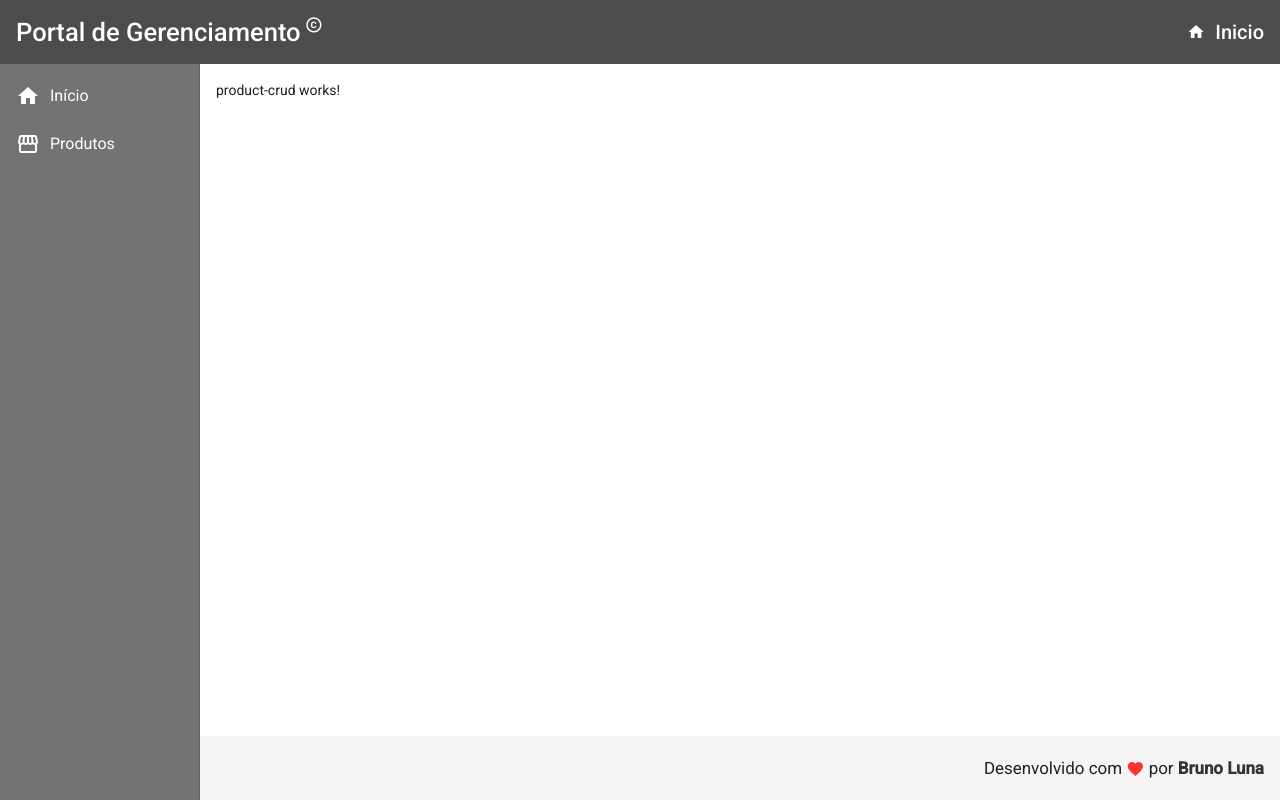
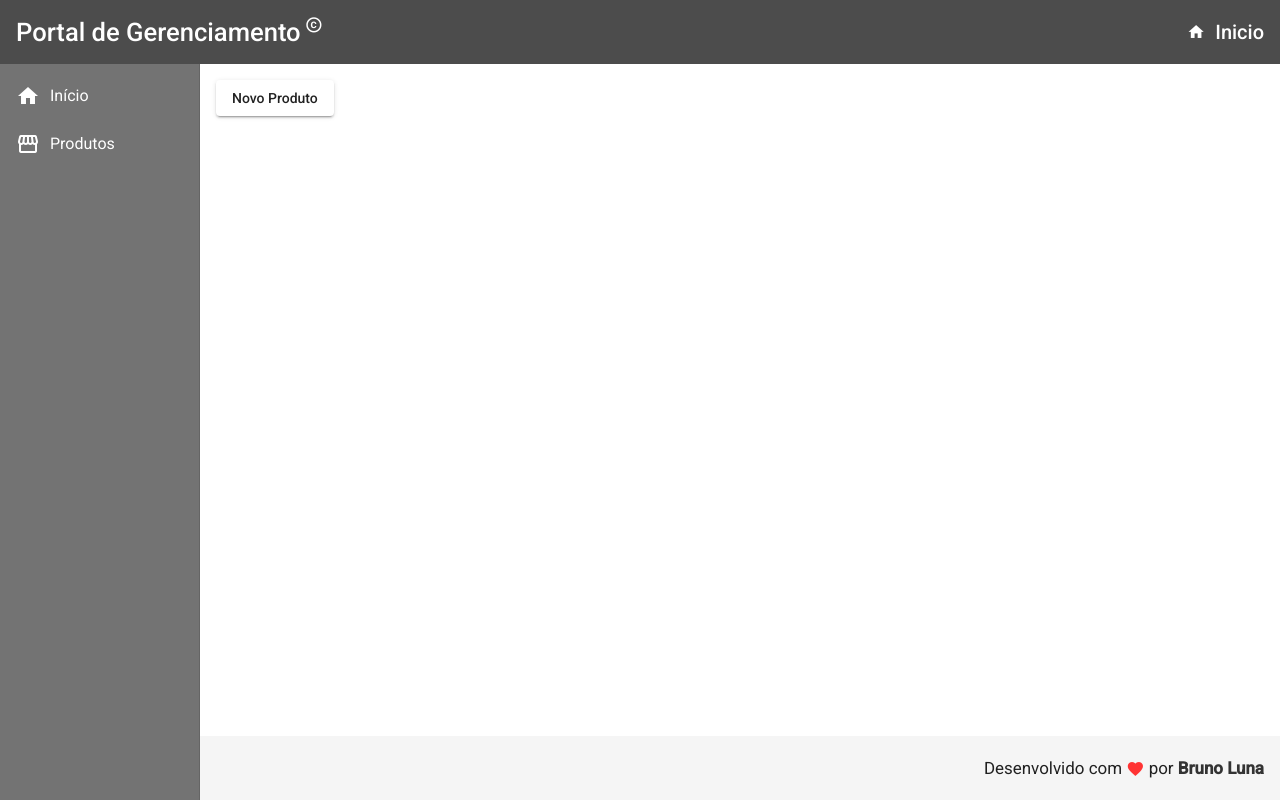
Before and after one commit to Bruno-Luna/angular-essencial, an Angular app in the folder frontend/: page /products in a window 1280 px wide. Built offline with nearby package versions, Linux system fonts and the light colour scheme.

Commit message:
[07] - EventBindings para navegar entre componentes

```diff
--- a/frontend/src/app/app.module.ts
+++ b/frontend/src/app/app.module.ts
@@ -17,6 +17,8 @@ import { HomeComponent } from './views/home/home.component';
 import { ProductCrudComponent } from './views/product-crud/product-crud.component';
 import { RedDirective } from './directives/red.directive';
 import { ProductCreateComponent } from './components/product/product-create/product-create.component';
+import { MatButtonModule } from '@angular/material/button';
+
 @NgModule({
   declarations: [
     AppComponent,
@@ -35,7 +37,8 @@ import { ProductCreateComponent } from './components/product/product-create/prod
     MatToolbarModule,
     MatSidenavModule,
     MatListModule,
-    MatCardModule
+    MatCardModule,
+    MatButtonModule
   ],
   providers: [],
   bootstrap: [AppComponent]
--- a/frontend/src/app/components/product/product-create/product-create.component.html
+++ b/frontend/src/app/components/product/product-create/product-create.component.html
@@ -1 +1 @@
-<p>product-create works!</p>
+<h2>Tela de Produtos</h2>
--- a/frontend/src/app/components/product/product-create/product-create.component.ts
+++ b/frontend/src/app/components/product/product-create/product-create.component.ts
@@ -7,9 +7,16 @@ import { Component, OnInit } from '@angular/core';
 })
 export class ProductCreateComponent implements OnInit {
 
+
+  telefonema = "Alô"
+
   constructor() { }
 
   ngOnInit(): void {
   }
 
+  fazerAlgo(){
+    console.log('Oláááááá');
+
+  }
 }
--- a/frontend/src/app/views/product-crud/product-crud.component.html
+++ b/frontend/src/app/views/product-crud/product-crud.component.html
@@ -1 +1 @@
-<p>product-crud works!</p>
+<button mat-raised-button (click)="newProduct()" >Novo Produto</button>
--- a/frontend/src/app/views/product-crud/product-crud.component.ts
+++ b/frontend/src/app/views/product-crud/product-crud.component.ts
@@ -1,4 +1,5 @@
 import { Component, OnInit } from '@angular/core';
+import { Router } from '@angular/router';
 
 @Component({
   selector: 'app-product-crud',
@@ -7,9 +8,14 @@ import { Component, OnInit } from '@angular/core';
 })
 export class ProductCrudComponent implements OnInit {
 
-  constructor() { }
+  constructor(
+    private route: Router
+  ) { }
 
   ngOnInit(): void {
   }
 
+  newProduct(): void {
+     this.route.navigate(['/products/create'])
+  }
 }
```
